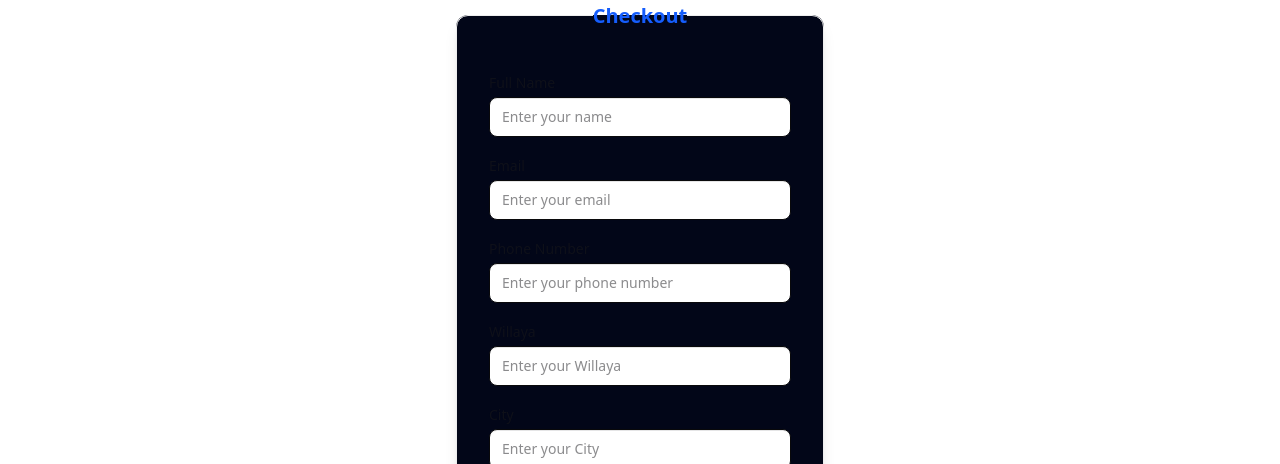
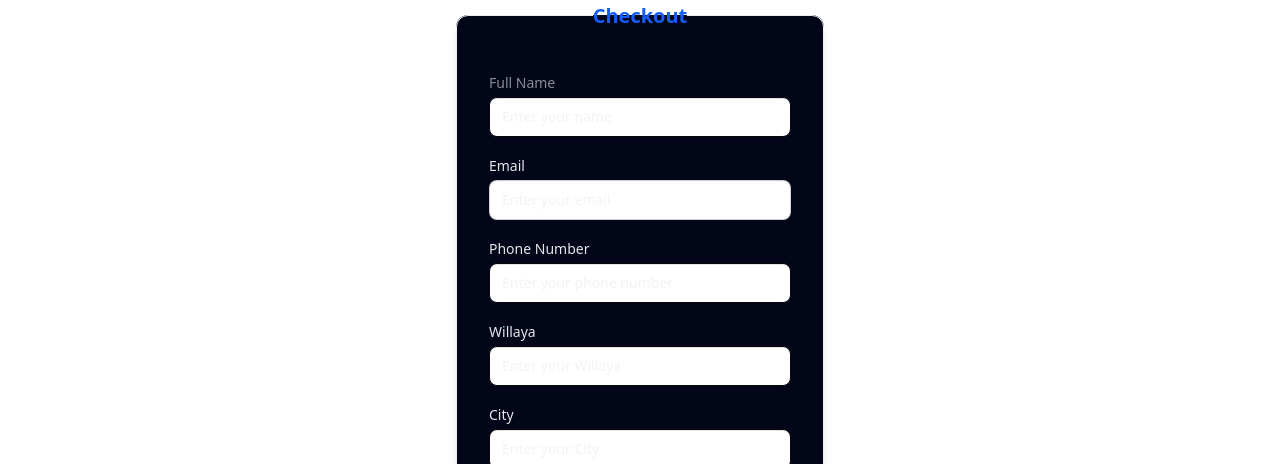
Before and after one commit to KhemissatRa/OctoWeb, a React app: page /checkout in a window 1280 px wide. Shown: the part 488-952 px from the top of the page. Built offline with nearby package versions, Linux system fonts and the light colour scheme; no server answers; the HTML template or start-up script is replaced by a standard one.

Commit message:
fix checkout overul ui

```diff
--- a/src/pages/Checkout.jsx
+++ b/src/pages/Checkout.jsx
@@ -70,24 +70,24 @@ const orders = cart.map((item)=>{
     <legend className="text-xl text-blue-600 font-bold text-center mb-2">Checkout</legend>
 
     {/* Name */}
-    <div className="form-control space-y-1">
-      <label className="label text-sm font-medium">Full Name</label>
+    <div className="form-control text-gray-200 space-y-1">
+      <label className="label  text-sm font-medium">Full Name</label>
       <input
         name="name"
         type="text"
         onChange={handleChange}
         placeholder="Enter your name"
-        className="input  input-neutral w-full rounded-lg"
+        className="input  input-neutral text-gray-200 w-full rounded-lg"
       />
     </div>
 
     {/* Email */}
     <div className="form-control space-y-1">
-      <label className="label text-sm font-medium">Email</label>
+      <label className="label text-sm text-gray-200 font-medium">Email</label>
       <input
         name="email"
         type="email"
-        className="input input-neutral w-full rounded-lg"
+        className="input input-neutra text-gray-200 w-full rounded-lg"
         onChange={handleChange}
         placeholder="Enter your email"
       />
@@ -95,11 +95,11 @@ const orders = cart.map((item)=>{
 
     {/* Phone */}
     <div className="form-control space-y-1">
-      <label className="label text-sm font-medium">Phone Number</label>
+      <label className="label text-sm text-gray-200 font-medium">Phone Number</label>
       <input
         name="Number"
         type="text"
-        className="input input-neutral w-full rounded-lg"
+        className="input input-neutral text-gray-200 w-full rounded-lg"
         onChange={handleChange}
         placeholder="Enter your phone number"
       />
@@ -108,11 +108,11 @@ const orders = cart.map((item)=>{
     {/* Wilaya */}
 
    <div className="form-control space-y-1">
-      <label className="label text-sm font-medium">Willaya</label>
+      <label className="label text-sm text-gray-200 font-medium">Willaya</label>
       <input
         name="willaya"
         type="text"
-        className="input input-neutral w-full rounded-lg"
+        className="input input-neutral text-gray-200 w-full rounded-lg"
         onChange={handleChange}
         placeholder="Enter your Willaya"
       />
@@ -120,17 +120,17 @@ const orders = cart.map((item)=>{
     {/* City */}
 
    <div className="form-control space-y-1">
-      <label className="label text-sm font-medium">City</label>
+      <label className="label text-sm text-gray-200  font-medium">City</label>
       <input
         name="city"
         type="text"
-        className="input input-neutral w-full rounded-lg"
+        className="input input-neutral text-gray-200 w-full rounded-lg"
         onChange={handleChange}
         placeholder="Enter your City"
       />
     </div>
     {/* Total */}
-    <h1 className="text-lg font-semibold text-center pt-2">
+    <h1 className="text-lg font-semibold text-white text-center pt-2">
       Total: {totalPrice} DA
     </h1>
 
```
